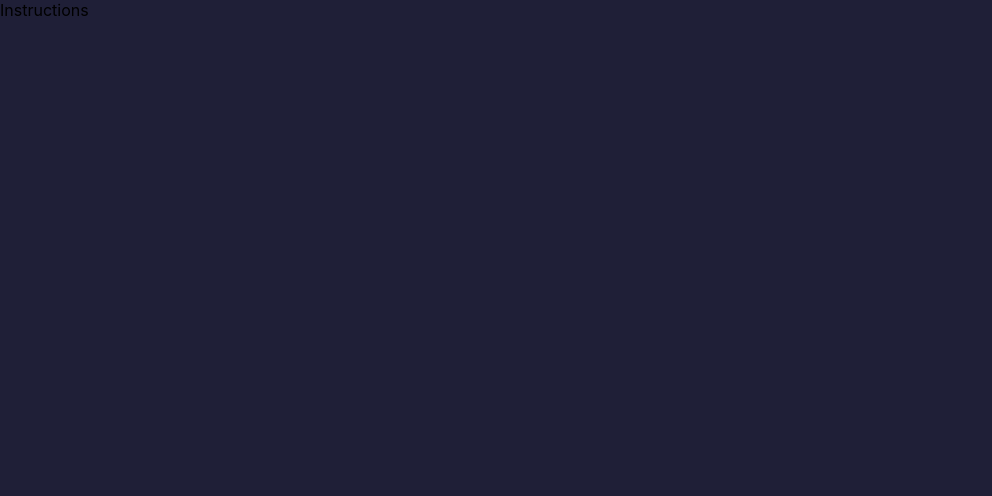
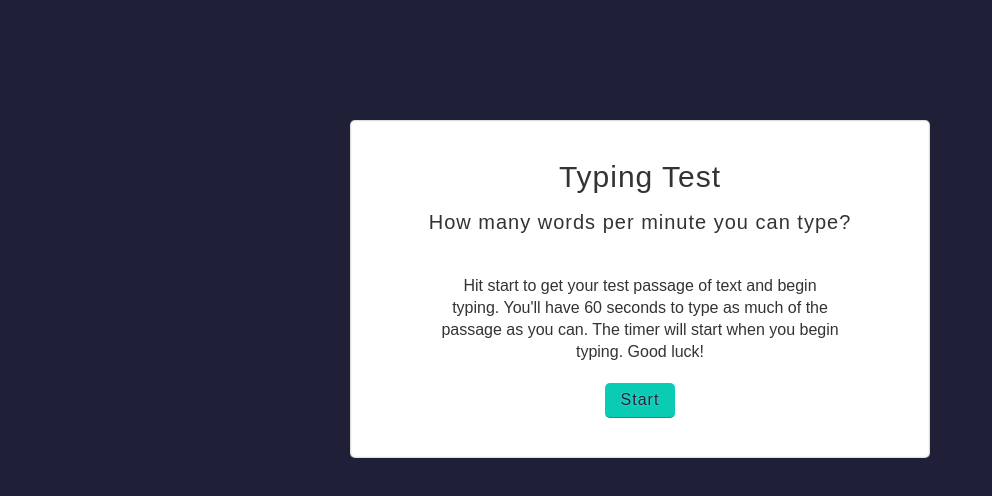
Before and after one commit to flportilla/react-projects, a React (Create React App) app in the folder quick-test/: page / in a window 1280 px wide. Shown: the top 496 px of the page, without its empty margins (0-992 px from the left). Built offline with nearby package versions, Linux system fonts and the light colour scheme.

Commit message:
Add css to instructions modal

```diff
--- a/quick-test/src/Instructions.css
+++ b/quick-test/src/Instructions.css
@@ -0,0 +1,56 @@
+.instructions {
+  font-weight: normal;
+  text-align: center;
+  width: 580px;
+  height: fit-content;
+  margin: 120px auto;
+  padding: 40px;
+  border-radius: 5px;
+  background-color: #fff;
+  box-shadow: 0 0 2px rgb(0 0 0 / 50%) inset;
+  color: #333;
+  font-family: "Century Gothic", CenturyGothic, AppleGothic, sans-serif;
+}
+
+.instructions>h1 {
+  text-align: center;
+  letter-spacing: 1px;
+  color: #333;
+  font-size: 30px;
+  margin-bottom: 15px;
+  font-family: inherit;
+  font-weight: inherit;
+}
+
+.instructions>h2 {
+  text-align: center;
+  letter-spacing: 1px;
+  font-family: inherit;
+  font-size: 20px;
+  line-height: 26px;
+  font-weight: inherit;
+
+}
+
+.instructions>p {
+
+  font-family: inherit;
+  margin: 0 50px;
+  padding: 40px 0 20px 0px;
+  line-height: 22px;
+  font-weight: inherit;
+
+}
+
+.instructions>button {
+  cursor: pointer;
+  border: none;
+  padding: 8px 16px;
+  font-size: 16px;
+  letter-spacing: 1px;
+  color: #1f1f37;
+  text-shadow: 0 0 2px rgba(255, 255, 255, 0.43);
+  border-radius: 5px;
+  background-color: #0accb5;
+  border-bottom: 1px solid #089b8a;
+}
--- a/quick-test/src/Instructions.jsx
+++ b/quick-test/src/Instructions.jsx
@@ -1,8 +1,16 @@
 import React from 'react'
+import './Instructions.css'
 
 function Instructions(props) {
   return (
-    <div>Instructions</div>
+    <>
+      <div className="instructions">
+        <h1>Typing Test</h1>
+        <h2>How many words per minute you can type?</h2>
+        <p>Hit start to get your test passage of text and begin typing. You'll have 60 seconds to type as much of the passage as you can. The timer will start when you begin typing. Good luck!</p>
+        <button className="btn">Start</button>
+      </div>
+    </>
   )
 }
 
```
